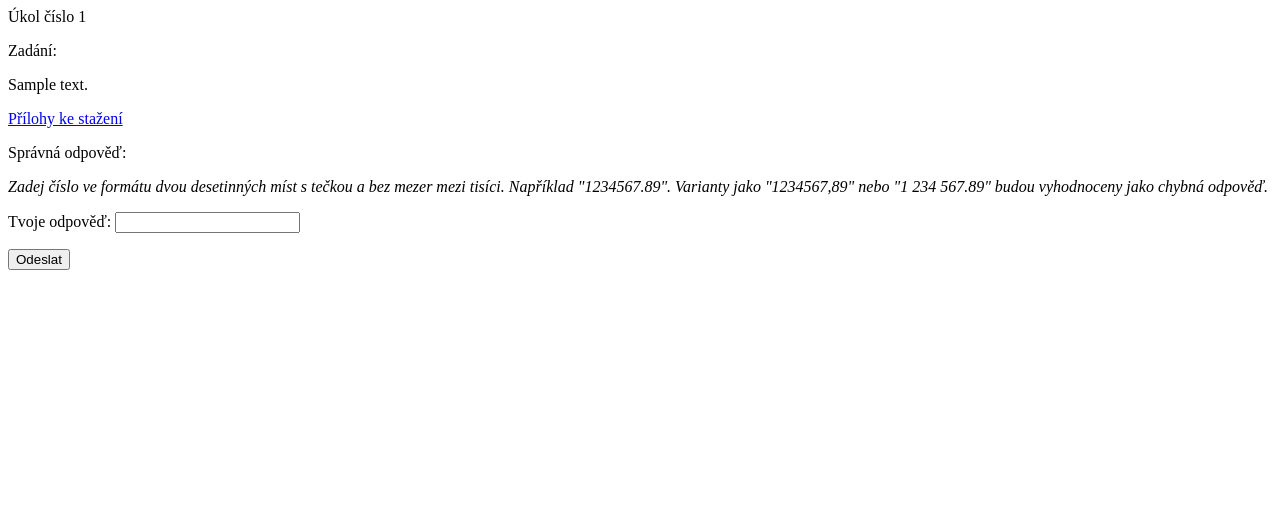
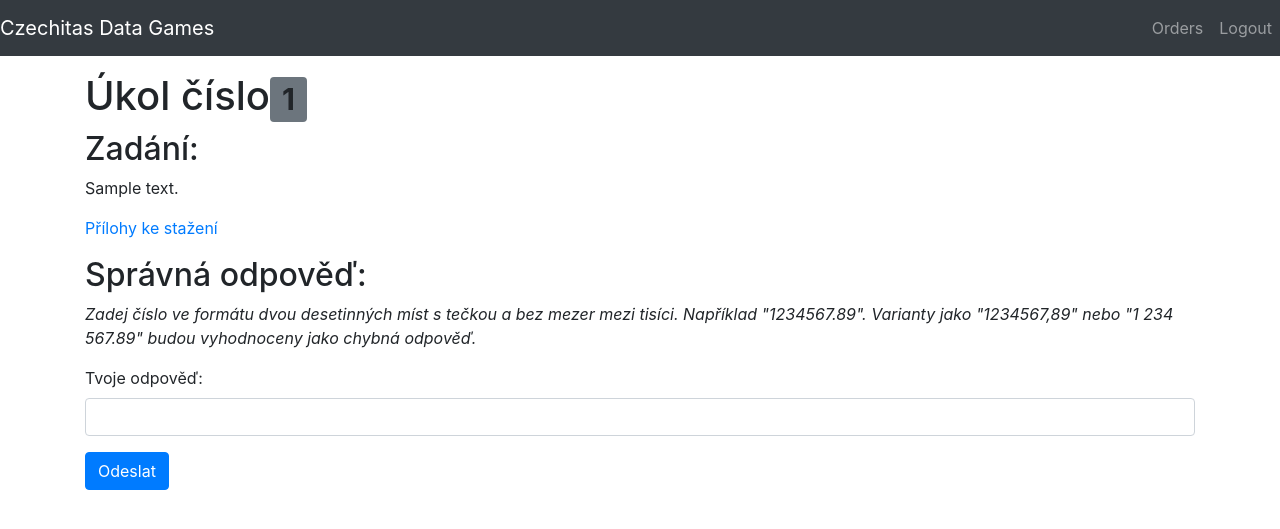
Before and after one commit to Hedwika/Czechitas-Data-Games, a Django app: page /assignment/ in a window 1280 px wide. Shown: the top 529 px of the page. Run offline with Django 3.2, Linux system fonts and the light colour scheme; a user stored in the database is signed in; tables that the repository leaves empty hold one stand-in row (values such as "Sample post").

Commit message:
Minor styling in templates

```diff
--- a/web/forms.py
+++ b/web/forms.py
@@ -4,7 +4,8 @@ from web.models import Assignment
 
 
 class RightAnswer(forms.Form):
-    answer = forms.CharField(max_length=200, label="Tvoje odpověď")
+    answer = forms.CharField(max_length=200, label="Tvoje odpověď",
+                             widget=forms.TextInput(attrs={"class": "form-control"}))
 
     def __init__(self, *args, **kwargs):
         self.right_answer = kwargs.pop("right_answer")
--- a/web/templates/snippets/form.html
+++ b/web/templates/snippets/form.html
@@ -2,5 +2,5 @@
 
     {{ form.as_p }}
 
-    <button type='submit' class='{{ btn_class }}'>{% if submit_btn %} {{ submit_btn }} {% else %}Odeslat {% endif %}</button>
+    <button type='submit' class="btn btn-primary">{% if submit_btn %} {{ submit_btn }} {% else %}Odeslat {% endif %}</button>
 </form>
--- a/web/templates/web/assignment.html
+++ b/web/templates/web/assignment.html
@@ -1,15 +1,17 @@
+{% extends "base.html" %}
+
 {% block content %}
 
-Úkol číslo<span class="badge bg-secondary"> {{assignment.order}}</span>
-<p>Zadání:</p>
+<h1>Úkol číslo<span class="badge bg-secondary"> {{assignment.order}}</span></h1>
+<h2>Zadání:</h2>
 <p>{{ assignment.description }}</p>
 <p><a href="/media/{{ assignment.data }}" download>Přílohy ke stažení</a></p>
-<p>Správná odpověď:</p>
+<h2>Správná odpověď:</h2>
 <p><i>Zadej číslo ve formátu dvou desetinných míst s tečkou a bez mezer mezi tisíci. Například "1234567.89". Varianty jako "1234567,89" nebo "1 234 567.89" budou vyhodnoceny jako chybná odpověď.</i></p>
 <p>{{ RightAnswer.answer }}</p>
 
 <form method='POST' action="." enctype="multipart/form-data">{% csrf_token %} {{form.as_p}}
-    <button type='submit' class='{{ btn_class }}'>{% if submit_btn %} {{ submit_btn }} {% else %}Odeslat {% endif %}</button>
+    <button type='submit' class='btn btn-primary'>{% if submit_btn %} {{ submit_btn }} {% else %}Odeslat {% endif %}</button>
 </form>
 
 {% endblock %}
--- a/web/templates/web/base.html
+++ b/web/templates/web/base.html
@@ -14,9 +14,9 @@
     <link rel='stylesheet' href="{% static 'css/main.css'  %}"/>
     {% block head %}{% endblock %}
   </head>
-  <body class='bg-dark text-white'>
+  <body>
+      {% include 'base/navbar.html' %}
       <div class='container '>
-          {% include 'base/navbar.html' %}
 
         {% block content %}
         <h1>Hello world</h1>
```
Also changed, not shown: web/accounts/forms.py (+11 -1 lines).
